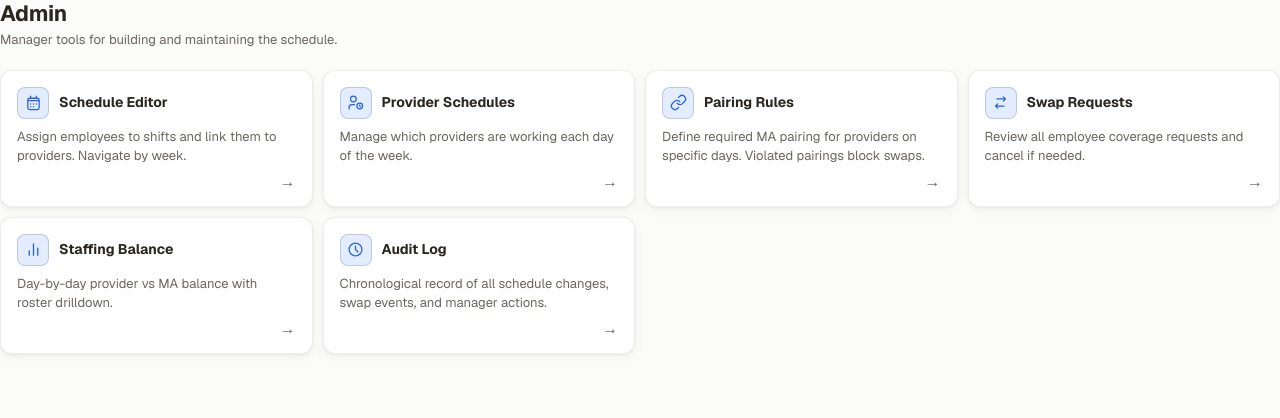
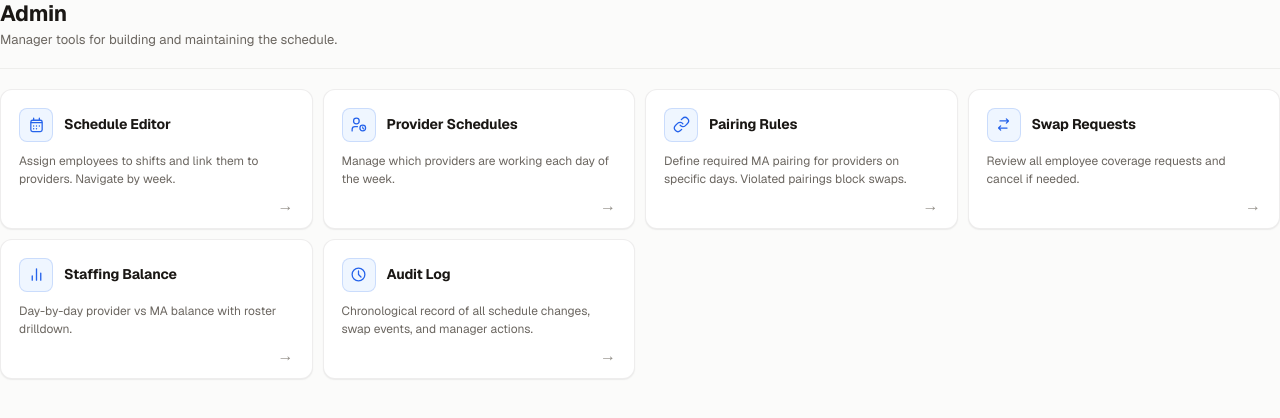
Before and after one commit to MarkAl0324/nextlevel-scheduler, a Next.js app in the folder apps/web/: page /admin in a window 1280 px wide. Shown: the top 418 px of the page. Built offline with nearby package versions, Linux system fonts and the light colour scheme; no server answers.

Commit message:
auto: update page.module.css

```diff
--- a/apps/web/src/app/admin/page.module.css
+++ b/apps/web/src/app/admin/page.module.css
@@ -1,91 +1,98 @@
+/* ─────────────────────────────────────────────────────────────
+ * Admin hub
+ * ──────────────────────────────────────────────────────────── */
+
 .page {
   display: flex;
   flex-direction: column;
-  gap: 16px;
+  gap: 20px;
 }
 
 .header {
-  margin-bottom: 4px;
+  padding-bottom: 18px;
+  border-bottom: 1px solid var(--divider);
 }
 
 .title {
   font-size: 22px;
   font-weight: 700;
   letter-spacing: -0.02em;
-  color: var(--text);
+  color: var(--text-strong);
   margin: 0;
 }
 
 .subtitle {
   font-size: 13px;
   color: var(--muted);
-  margin: 4px 0 0;
+  margin: 5px 0 0;
+  line-height: 1.4;
 }
 
+/* ── Grid ───────────────────────────────────────────────── */
 .grid {
   display: grid;
-  grid-template-columns: repeat(auto-fill, minmax(260px, 1fr));
+  grid-template-columns: repeat(auto-fill, minmax(256px, 1fr));
   gap: 10px;
 }
 
+/* ── Cards ──────────────────────────────────────────────── */
 .card {
   display: flex;
   flex-direction: column;
-  gap: 8px;
+  gap: 10px;
   border: 1px solid var(--border);
-  border-radius: var(--radius);
+  border-radius: var(--r-4);
   background: var(--panel);
-  padding: 16px;
-  box-shadow: var(--shadow);
+  padding: 18px 18px 14px;
+  box-shadow: var(--shadow-1);
   text-decoration: none;
-  transition: border-color 150ms ease, background 150ms ease, transform 150ms ease, box-shadow 150ms ease;
+  color: inherit;
+  transition: border-color 140ms ease, background 140ms ease,
+    transform 140ms ease, box-shadow 140ms ease;
   position: relative;
   overflow: hidden;
 }
 
 .card:hover {
-  border-color: color-mix(in oklab, var(--accent) 32%, var(--border));
-  background: color-mix(in oklab, var(--accent) 3%, var(--panel));
+  border-color: color-mix(in oklab, var(--accent) 28%, var(--border));
+  background: color-mix(in oklab, var(--accent) 2.5%, var(--panel));
   transform: translateY(-2px);
-  box-shadow: 0 1px 0 rgba(17, 24, 39, 0.04), 0 14px 32px rgba(17, 24, 39, 0.10);
-}
-
-[data-theme="dark"] .card:hover {
-  box-shadow: 0 1px 0 rgba(0,0,0,0.35), 0 14px 36px rgba(0,0,0,0.50);
+  box-shadow: var(--shadow-2);
 }
 
 .cardTop {
   display: flex;
   align-items: center;
-  gap: 10px;
+  gap: 11px;
 }
 
 .cardIcon {
-  width: 32px;
-  height: 32px;
-  border-radius: 8px;
-  background: color-mix(in oklab, var(--accent) 12%, var(--panel));
-  border: 1px solid color-mix(in oklab, var(--accent) 18%, var(--border));
+  width: 34px;
+  height: 34px;
+  border-radius: var(--r-3);
+  background: var(--accent-soft);
+  border: 1px solid color-mix(in oklab, var(--accent) 18%, transparent);
   display: flex;
   align-items: center;
   justify-content: center;
   color: var(--accent);
   flex-shrink: 0;
-  transition: background 150ms ease;
+  transition: background 140ms ease;
 }
 
 .card:hover .cardIcon {
-  background: color-mix(in oklab, var(--accent) 18%, var(--panel));
+  background: color-mix(in oklab, var(--accent) 16%, transparent);
 }
 
 .cardLabel {
   font-size: 14px;
   font-weight: 650;
-  color: var(--text);
+  color: var(--text-strong);
+  letter-spacing: -0.01em;
 }
 
 .cardDesc {
-  font-size: 13px;
+  font-size: 12px;
   color: var(--muted);
   line-height: 1.5;
   flex: 1;
@@ -94,12 +101,24 @@
 .cardArrow {
   align-self: flex-end;
   font-size: 16px;
-  color: var(--muted);
-  transition: color 150ms ease, transform 150ms ease;
+  color: var(--text-subtle);
+  transition: color 140ms ease, transform 140ms ease;
   line-height: 1;
 }
 
 .card:hover .cardArrow {
   color: var(--accent);
-  transform: translateX(3px);
+  transform: translateX(4px);
 }
+
+@media (max-width: 620px) {
+  .grid {
+    grid-template-columns: 1fr 1fr;
+  }
+}
+
+@media (max-width: 440px) {
+  .grid {
+    grid-template-columns: 1fr;
+  }
+}
```
